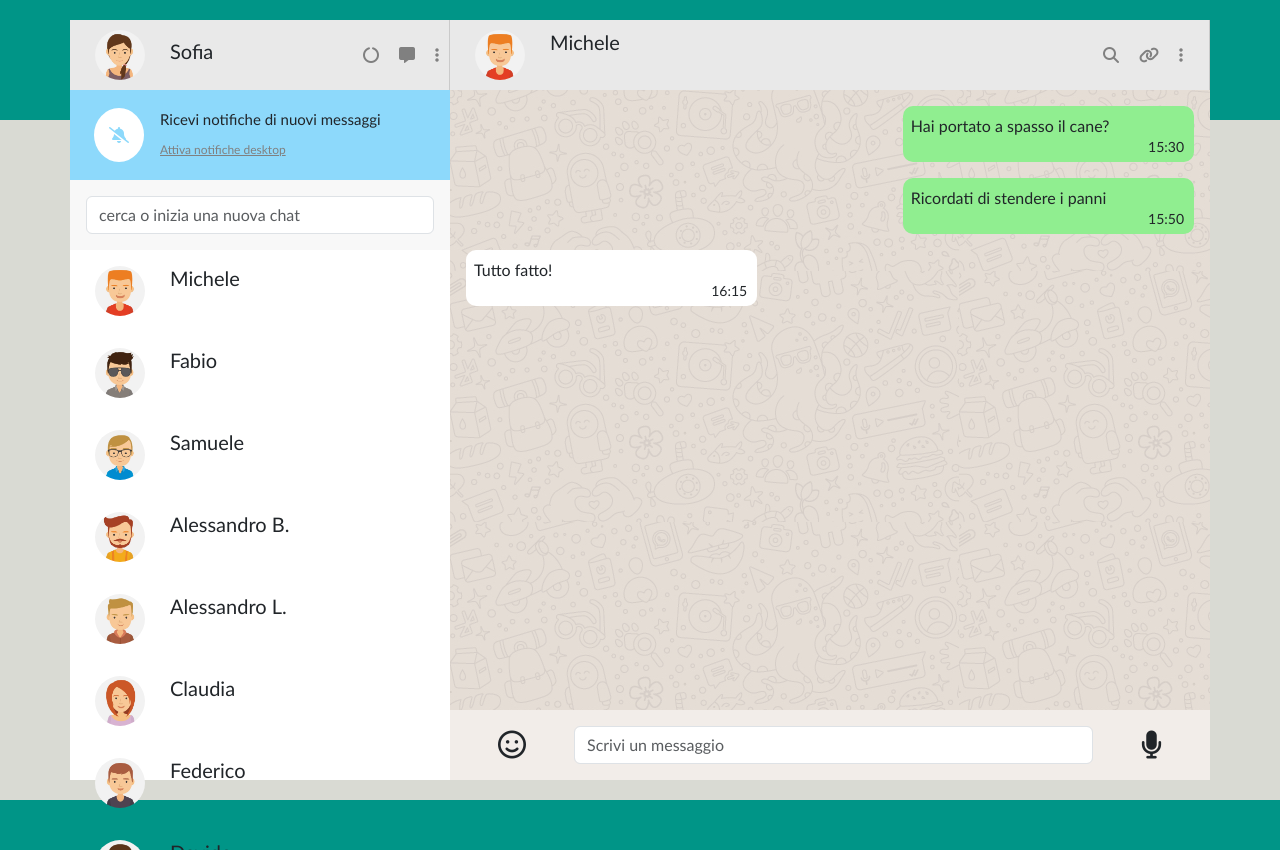
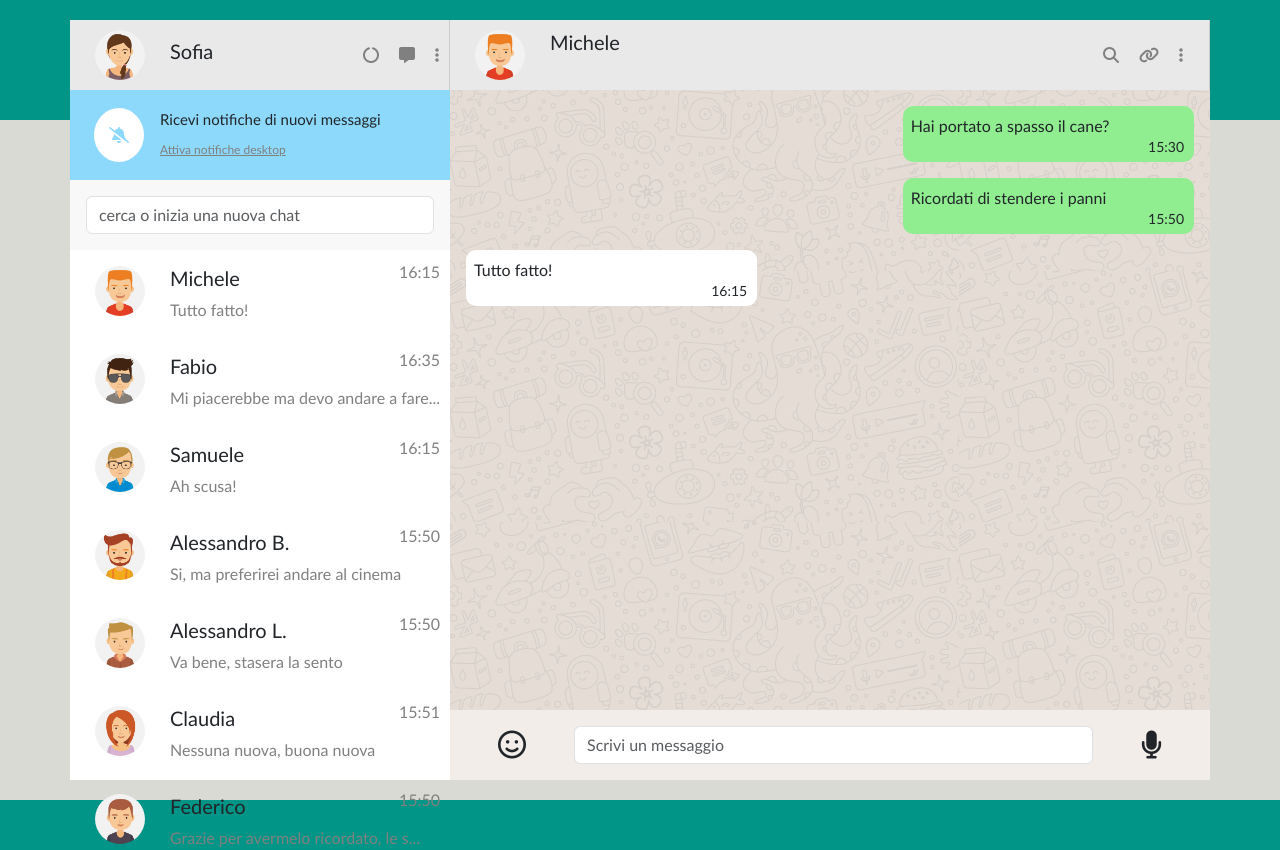
Before and after one commit to Andrearomeo04/vue-boolzapp, a plain HTML site: page index.html in a window 1280 px wide. Drawn offline with nearby package versions, Linux system fonts and the light colour scheme.

Commit message:
[UPD] added last message and hour on contact list

```diff
--- a/css/style.css
+++ b/css/style.css
@@ -114,3 +114,12 @@ ul li:hover {
     min-height: 70px;
     background-color: #f2ede9;
 }
+
+.names span {
+    color: gray;
+}
+
+.names span:last-child {
+    top: 10px;
+    right: 10px;
+}
--- a/index.html
+++ b/index.html
@@ -62,12 +62,14 @@
                                 <div class="col-12">
                                     <div class="contacts">
                                         <ul class="list-unstyled">
-                                            <li v-for="(list, index) in filteredContacts" class="py-3 d-flex" @click="selectactivecontact(index)">
+                                            <li v-for="(list, index) in filteredContacts" class="py-3 d-flex position-relative" @click="selectactivecontact(index)">
                                                 <div class="avatars">
                                                     <img :src="list.avatar" alt="">
                                                 </div>
                                                 <div class="names">
                                                     <h5>{{ list.name }}</h5>
+                                                    <span>{{ dottedmsg(list.messages[list.messages.length - 1].message) }}</span>
+                                                    <span class="position-absolute">{{ list.messages[list.messages.length - 1].date }}</span>
                                                 </div>
                                             </li>
                                         </ul>
--- a/js/script.js
+++ b/js/script.js
@@ -180,12 +180,16 @@ createApp({
         selectactivecontact(index) {
             this.activeIndex = index
         },
+
+        // date function
         getCurrentTime() {
             let now = new Date();
             let hour = now.getHours();
             let minute = now.getMinutes();
             return `${hour}:${minute}`
         },
+
+        // send a new message function
         newMessage() {
             setTimeout(() => {
                 let botMessage = {
@@ -206,6 +210,8 @@ createApp({
                 this.textmessage = ''
             }
         },
+
+        // filter contacts function
         filterContacts() {
             if (this.searchContact === '' || this.searchContact === ' ') {
                 this.filteredContacts = this.contacts;
@@ -214,6 +220,15 @@ createApp({
                     contact.name.toLowerCase().includes(this.searchContact.toLowerCase())
                 );
             }
+        },
+
+        // cut message function
+        dottedmsg(message) {
+            const maxLength = 35
+            if (message.length > maxLength) {
+                return message.substring(0, maxLength) + '...';
+            }
+            return message;
         }
     },
     mounted() {
```
